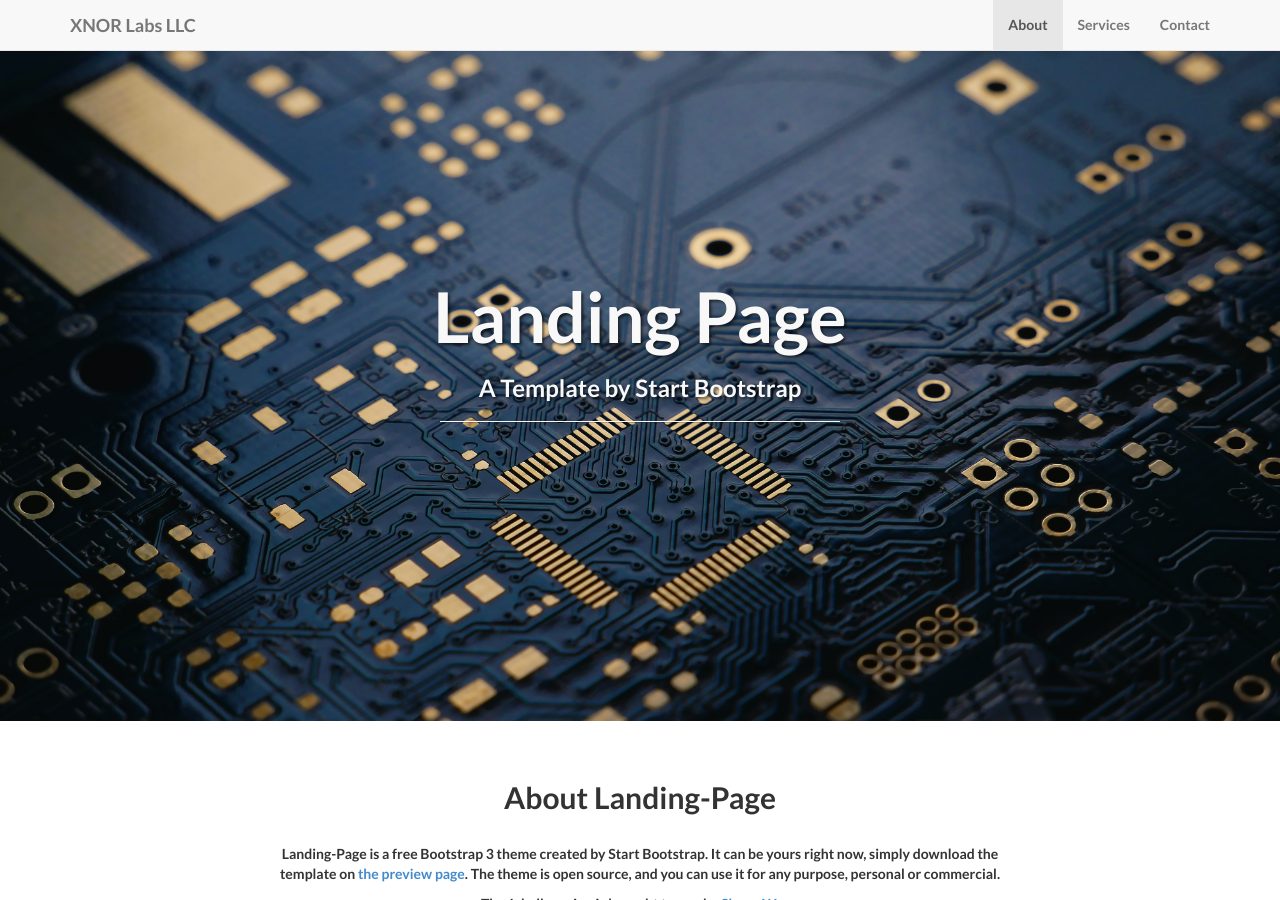
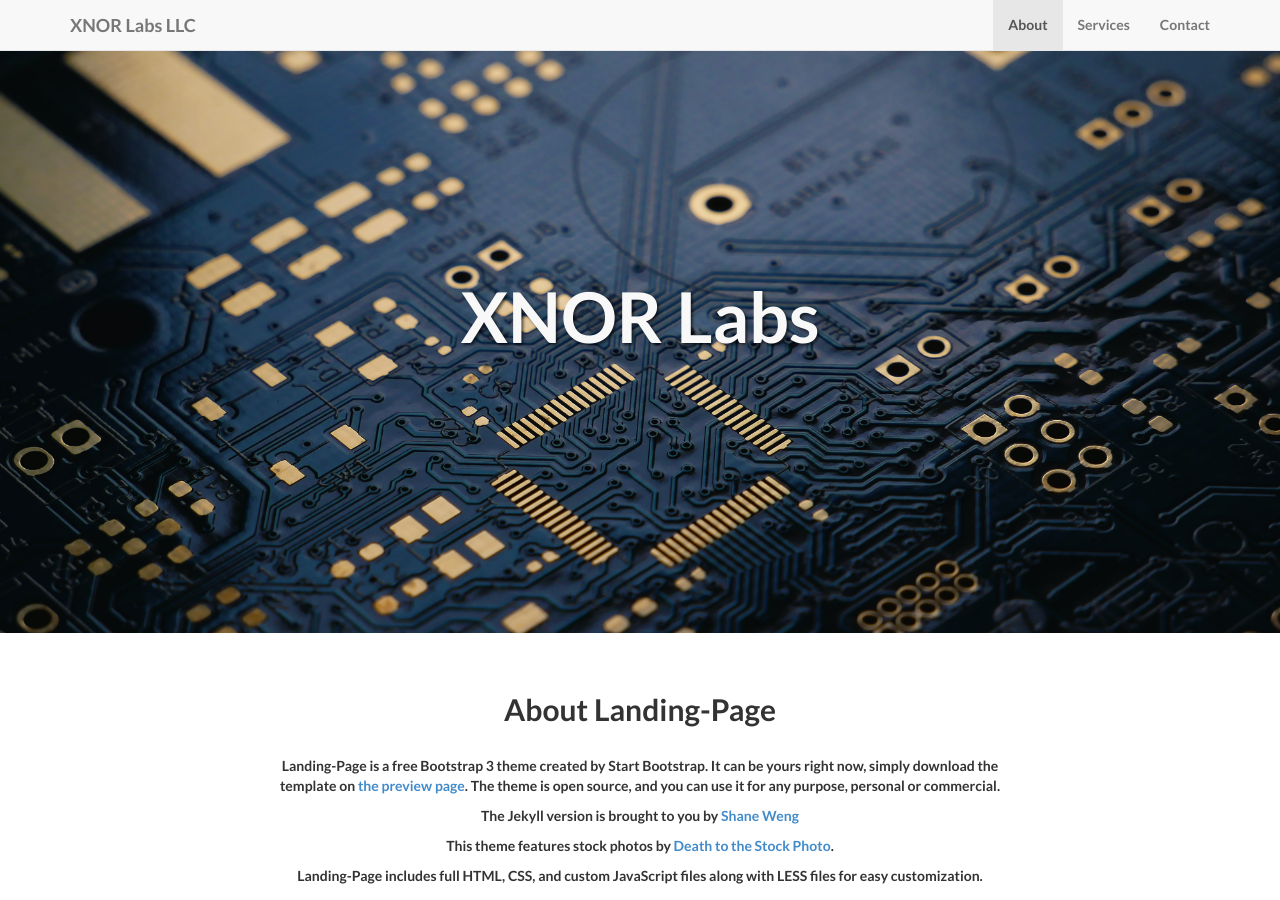
Before and after one commit to mf-xnor-labs/test_website, a Jekyll site: the page built from index.html, in a window 1280 px wide and 900 px high. Built offline with Jekyll 4.4.1, drawn with Linux system fonts in a browser that asks for light colours; nearby versions of some CDN libraries; library files that are not in the unit come from our copies.

Commit message:
Modified intro portion using header.html and index.html. Modified .gitignore to ignore locally generated jekyll files for serving

```diff
--- a/_includes/header.html
+++ b/_includes/header.html
@@ -40,15 +40,6 @@
 				<div class="col-lg-12">
 					<div class="intro-message">
 						<h1>{{ page.title }}</h1>
-						<h3>{{ page.subTitle }}</h3>
-						<hr class="intro-divider">
-						<ul class="list-inline intro-social-buttons">
-							{% for social in site.social %}
-							<li>
-								<a href="{{ social.url }}" class="btn btn-default btn-lg"><i class="fa fa-{{ social.title }} fa-fw"></i> <span class="network-name">{{ social.title }}</span></a>
-							</li>
-							{% endfor %}
-						</ul>
 					</div>
 				</div>
 			</div>
--- a/index.html
+++ b/index.html
@@ -1,5 +1,4 @@
 ---
 layout: default
-title: Landing Page
-subTitle: A Template by Start Bootstrap
+title: XNOR Labs
 ---
```
Also changed, not shown: 1 other file.
